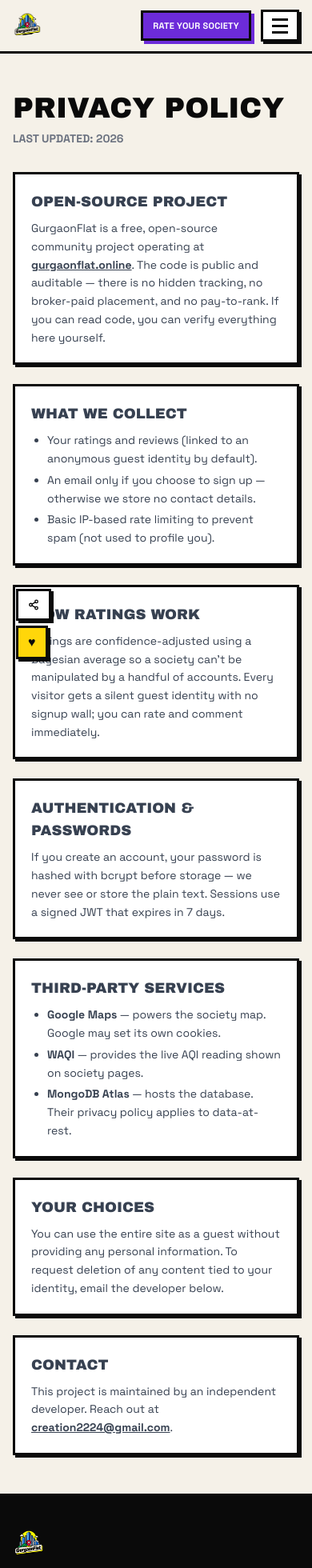
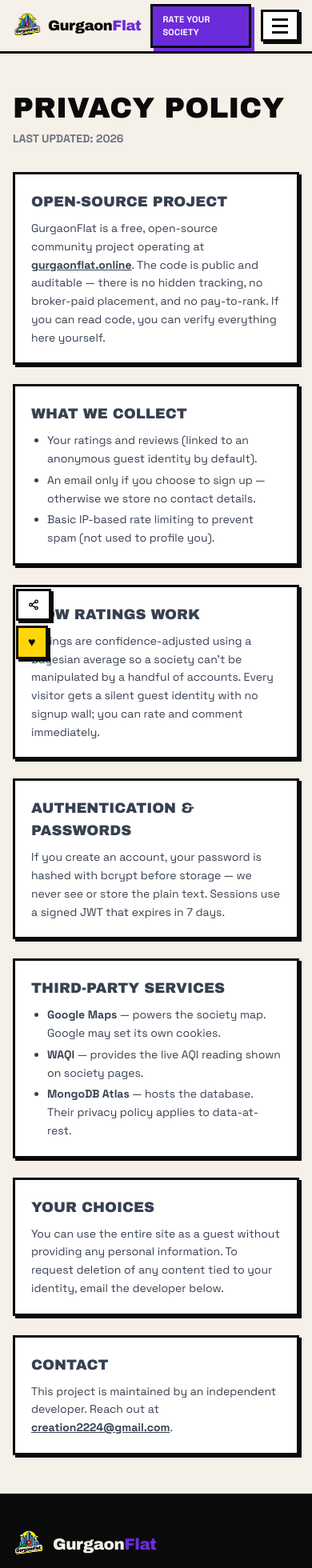
Before and after one commit to creation22/society_tier, a React (Vite) app in the folder client/: page /privacy in a window 390 px wide. Shown: the top 1960 px of the page at 80% size. Built offline with nearby package versions, Linux system fonts and the light colour scheme; no server answers.

Commit message:
feat: show logo + GurgaonFlat wordmark side by side (navbar, drawer, footer)

```diff
--- a/client/src/components/Footer.jsx
+++ b/client/src/components/Footer.jsx
@@ -5,7 +5,12 @@ export default function Footer() {
     <footer className="border-t-3 border-ink bg-ink text-cream">
       <div className="mx-auto grid max-w-7xl gap-8 px-4 py-10 md:grid-cols-3">
         <div>
-          <img src="/logo.png" alt="GurgaonFlat" className="h-10 w-auto" />
+          <div className="flex items-center gap-2.5">
+            <img src="/logo.png" alt="GurgaonFlat" className="h-10 w-auto" />
+            <span className="font-display text-xl tracking-tight text-cream">
+              Gurgaon<span className="text-accent">Flat</span>
+            </span>
+          </div>
           <p className="mt-3 max-w-xs text-sm text-gray-300">
             Rate your society. See where it ranks in Gurgaon. Real residents. Real opinions.
           </p>
--- a/client/src/components/Navbar.jsx
+++ b/client/src/components/Navbar.jsx
@@ -32,9 +32,12 @@ export default function Navbar() {
         <div className="mx-auto flex h-16 max-w-7xl items-center gap-3 px-4">
           <Link
             to="/"
-            className="shrink-0 transition-all active:translate-x-[3px] active:translate-y-[3px]"
+            className="flex shrink-0 items-center gap-2 transition-all active:translate-x-[3px] active:translate-y-[3px]"
           >
             <img src="/logo.png" alt="GurgaonFlat" className="h-9 w-auto sm:h-11" />
+            <span className="font-display text-lg tracking-tight sm:text-xl">
+              Gurgaon<span className="text-accent">Flat</span>
+            </span>
           </Link>
 
           <div className="ml-auto hidden items-center gap-3 lg:flex">
@@ -74,8 +77,11 @@ export default function Navbar() {
           }`}
         >
           <div className="flex items-center justify-between">
-            <Link to="/" onClick={close} className="shrink-0">
+            <Link to="/" onClick={close} className="flex shrink-0 items-center gap-2">
               <img src="/logo.png" alt="GurgaonFlat" className="h-8 w-auto" />
+              <span className="font-display text-base tracking-tight">
+                Gurgaon<span className="text-accent">Flat</span>
+              </span>
             </Link>
             <button
               aria-label="Close menu"
```
